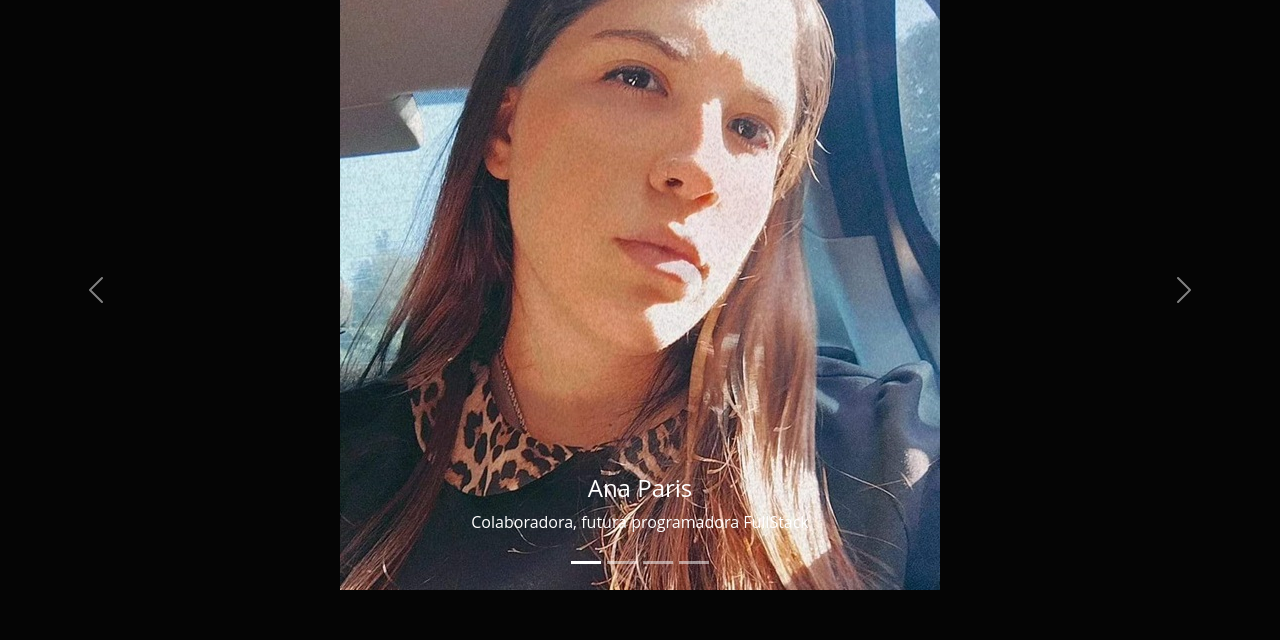
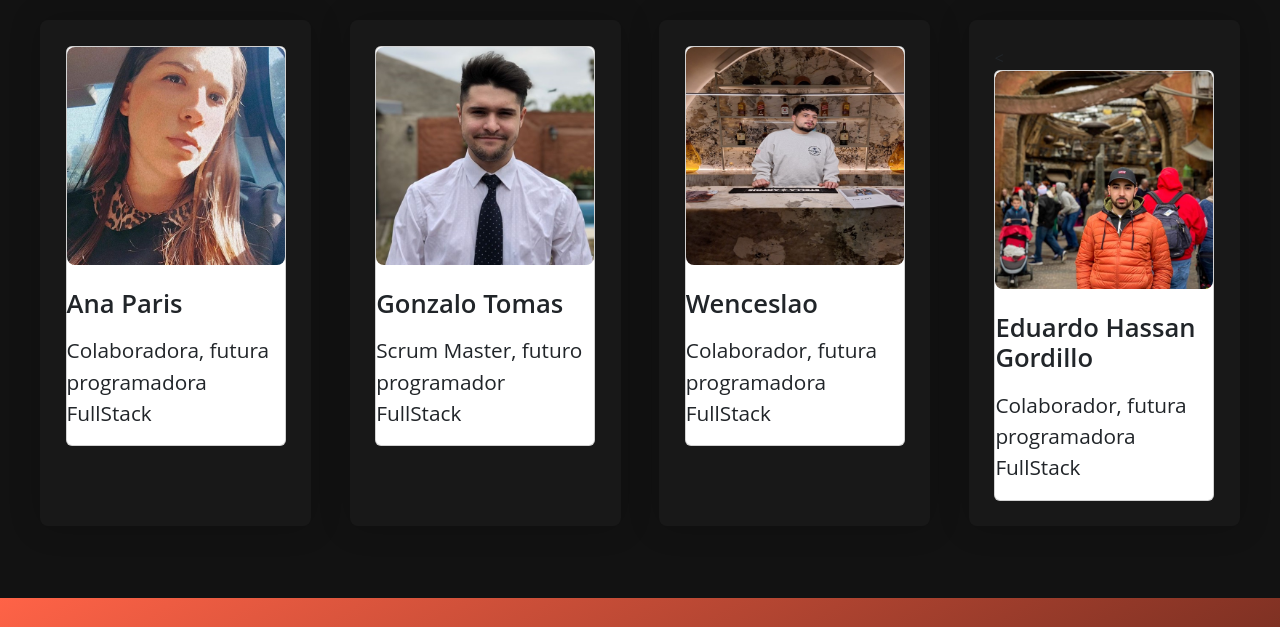
Before and after one commit to Eduhassangordillo/Audiuz, a plain HTML site: page assets/pages/nostros2.html in a window 1280 px wide. Shown: the part 178-818 px from the top of the page. Drawn offline with nearby package versions, Linux system fonts and the light colour scheme.

Commit message:
muchas consas

```diff
--- a/assets/css/index.css
+++ b/assets/css/index.css
@@ -89,7 +89,86 @@ body {
 }
 
 
+/* ********************************** */
+/*         CONTENIDO PRINCIPAL        */
+/* ********************************** */
+.main-content {
+    grid-row: 1/3;
+    grid-column: 2/-1;
 
+    background-color: #121212;
+    padding: 2.5rem;
+
+    display: flex;
+    flex-direction: column;
+    gap: 3rem;
+}
+
+.title-playlist {
+    font-size: 2.4rem;
+    color: #fff;
+    cursor: pointer;
+    font-weight: 600;
+}
+
+.title-playlist:hover {
+    text-decoration: underline;
+}
+
+.container-name-concentracion,
+.container-name-spotify-playlists {
+    display: flex;
+    flex-direction: column;
+    gap: 2rem;
+    margin-bottom: 2rem;
+}
+
+.container-card-concentracion,
+.container-card-spotify-playlists {
+    display: grid;
+    grid-template-columns: repeat(auto-fit, minmax(15rem, 1fr));
+    gap: 2.4rem;
+}
+
+.card-concentracion,
+.card-spotify-playlists {
+    background-color: #181818;
+    border-radius: 0.5rem;
+    padding: 1.6rem;
+    box-shadow: 0 0 2rem rgba(0, 0, 0, 0.2);
+    transition: background-color 0.3s ease;
+    cursor: pointer;
+    position: relative;
+}
+
+.card-concentracion:hover,
+.card-spotify-playlists:hover {
+    background-color: #282828;
+}
+
+.card-img img {
+    width: 100%;
+    border-radius: 0.5rem;
+}
+
+.card-img {
+    overflow: hidden;
+}
+
+.card h2 {
+    margin-top: 1.5rem;
+    margin-bottom: 1rem;
+    font-size: 1.6rem;
+    font-weight: 600;
+}
+
+.card p {
+    font-size: 1.3rem;
+    font-weight: 400;
+    line-height: 1.5;
+    text-overflow: ellipsis;
+    overflow: hidden;
+}
 
 
 
--- a/assets/pages/nostros2.html
+++ b/assets/pages/nostros2.html
@@ -7,6 +7,7 @@
 
   <link href="https://cdn.jsdelivr.net/npm/bootstrap@5.3.2/dist/css/bootstrap.min.css" rel="stylesheet"
     integrity="sha384-T3c6CoIi6uLrA9TneNEoa7RxnatzjcDSCmG1MXxSR1GAsXEV/Dwwykc2MPK8M2HN" crossorigin="anonymous">
+
   <link rel="stylesheet" href="../css/index.css">
 
   <title>Quienes somos</title>
@@ -31,7 +32,7 @@
   </div>
   <div class="nav-mobile">
     <div class="container-ico">
-      <a href="../../index.html">
+      <a href="./index.html">
         <img src="../img/imagen_2021-02-19_111917.png" class="img" alt="" />
       </a>
     </div>
@@ -44,7 +45,7 @@
       <span class="titulo">Audiuz</span>
       <div class="links">
         <div class="link">
-          <a href="../../index.html">inicio</a>
+          <a href="./index.html">inicio</a>
         </div>
         <div class="link">
           <a href="#">reproductor</a>
@@ -68,60 +69,53 @@
       </div>
     </div>
   </div>
-  <div style="background-color: #050505; text-align: center; padding: 50px 0;  ">
-    <h2 style="color: antiquewhite;">Quienes somos</h2>
-    <div id="carouselExampleCaptions" class="carousel slide">
-      <div class="carousel-indicators">
-        <button type="button" data-bs-target="#carouselExampleCaptions" data-bs-slide-to="0" class="active"
-          aria-current="true" aria-label="Slide 1"></button>
-        <button type="button" data-bs-target="#carouselExampleCaptions" data-bs-slide-to="1"
-          aria-label="Slide 2"></button>
-        <button type="button" data-bs-target="#carouselExampleCaptions" data-bs-slide-to="2"
-          aria-label="Slide 3"></button>
-        <button type="button" data-bs-target="#carouselExampleCaptions" data-bs-slide-to="3"
-          aria-label="Slide 4"></button>
+  <main>
+    <section class="main-content">
+      <div class="container-name-concentracion">
+        <h1 class="title-playlist">Quienes somos</h1>
+        <div class="container-card-concentracion">
+          <div class="card-concentracion">
+            <div class="card">
+              <div class="card-img">
+                <img src="../img/ana.jpg" alt="Peaceful piano" />
               </div>
-      <div class="carousel-inner">
-        <div class="carousel-item active">
-          <img src="../img/ana.jpg" class=" w-60 h-50 " alt="Ana Paris">
-          <div class="carousel-caption d-none d-md-block">
-            <h4>Ana Paris</h4>
+              <h2>Ana Paris</h2>
               <p>Colaboradora, futura programadora FullStack</p>
             </div>
           </div>
-        <div class="carousel-item">
-          <img src="../img/edu.jpg" class=" w-60 h-50" alt="Eduardo Hassan Gordillo">
-          <div class="carousel-caption d-none d-md-block">
-            <h4>Eduardo Hassan Gordillo</h4>
-            <p>Colaborador, futuro programador FullStack</p>
+          <div class="card-concentracion">
+            <div class="card">
+              <div class="card-img">
+                <img src="../img/gonza.jpg" alt="Peaceful piano" />
               </div>
-        </div>
-        <div class="carousel-item">
-          <img src="../img/gonza.jpg" class=" w-60 h-50" alt="Gonzalo Tomas">
-          <div class="carousel-caption d-none d-md-block">
-            <h5>Gonzalo Tomas</h5>
+              <h2>Gonzalo Tomas</h2>
               <p>Scrum Master, futuro programador FullStack</p>
             </div>
           </div>
-        <div class="carousel-item">
-          <img src="../img/wense.jpg" class=" w-60 h-50" alt="Wenseslao">
-          <div class="carousel-caption d-none d-md-block">
-            <h4>Wenseslao</h4>
-            <p>Colaborador, futuro programador FullStack</p>
+          <div class="card-concentracion">
+            <div class="card">
+              <div class="card-img">
+                <img src="../img/wense.jpg" alt="Peaceful piano" />
+              </div>
+              <h2>Wenceslao</h2>
+              <p>Colaborador, futura programadora FullStack</p>
             </div>
           </div>
+          <div class="card-concentracion">
+            <<div class="card">
+              <div class="card-img">
+                <img src="../img/edu.jpg" alt="Peaceful piano" />
               </div>
-      <button class="carousel-control-prev" type="button" data-bs-target="#carouselExampleCaptions"
-        data-bs-slide="prev">
-        <span class="carousel-control-prev-icon" aria-hidden="true"></span>
-        <span class="visually-hidden">Previous</span>
-      </button>
-      <button class="carousel-control-next" type="button" data-bs-target="#carouselExampleCaptions"
-        data-bs-slide="next">
-        <span class="carousel-control-next-icon" aria-hidden="true"></span>
-        <span class="visually-hidden">Next</span>
-      </button>
+              <h2>Eduardo Hassan Gordillo</h2>
+              <p>Colaborador, futura programadora FullStack</p>
           </div>
+        </div>
+
+      </div>
+      </div>
+    </section>
+  </main>
+
   <footer class="footer d-flex justify-content-center flex-column flex-md-row flex-md-wrap">
   </footer>
   <script src="../js/index.js"></script>
```
Also changed, not shown: assets/pages/admin.html (+65 -5 lines). Lines whose indentation alone changed are shown as unchanged.
